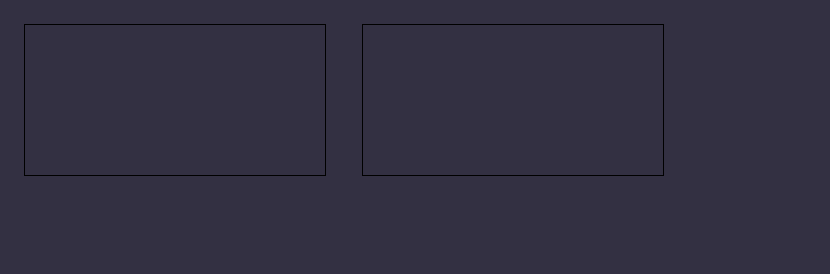
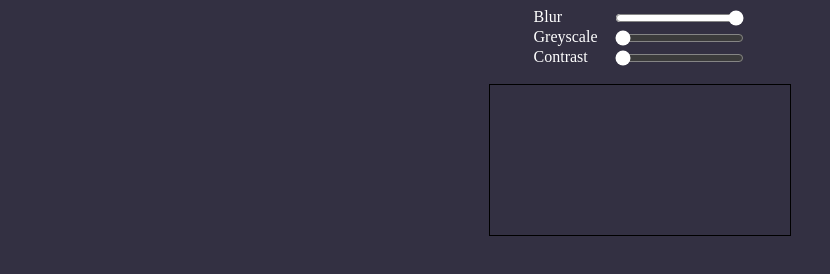
Before and after one commit to Box-Of-Hats/quick-pixelizer, a website with bundled scripts: page index.html in a window 1280 px wide. Shown: the whole page, without its empty margins (0-830 px from the left). Built offline with nearby package versions, Linux system fonts and the light colour scheme.

Commit message:
add filter controls

```diff
--- a/index.css
+++ b/index.css
@@ -8,4 +8,25 @@ canvas {
 
 .image-editor {
 	background-color: rgb(51, 48, 66);
+	display: flex;
+	align-items: center;
+	flex-direction: column;
 }
+
+.image-editor li,
+.image-editor ul {
+	list-style-type: none;
+	margin: 0;
+	padding: 0;
+}
+
+* {
+	color: rgb(255, 255, 255);
+	accent-color: rgb(255, 255, 255);
+}
+
+.image-editor li {
+	display: flex;
+	gap: 1rem;
+	justify-content: space-between;
+}
--- a/index.html
+++ b/index.html
@@ -7,7 +7,8 @@
 		<title>Img Editor</title>
 	</head>
 	<body class="image-editor">
+		<ul class="image-editor__controls"></ul>
 		<canvas></canvas>
-		<script src="index.js"></script>
 	</body>
+	<script src="index.js"></script>
 </html>
--- a/index.ts
+++ b/index.ts
@@ -8,15 +8,61 @@ interface Rectangle extends Point {
 	width: number;
 }
 
+interface Filter {
+	id: string;
+	min: number;
+	max: number;
+	step: number;
+	label: string;
+	input?: HTMLInputElement;
+	getString: (value: string) => string;
+	default: number;
+}
+
 class ImageEditor {
 	private selections: Rectangle[] = [];
 	private parent: HTMLElement;
 	private startMouse: Point | undefined;
 	private canvas: HTMLCanvasElement;
 	private canvasCtx: CanvasRenderingContext2D;
+	/**
+	 * Hidden canvas used to perform region modifications
+	 */
 	private workingCanvas: HTMLCanvasElement = document.createElement("canvas");
 
-	constructor(parent: HTMLElement) {
+	private controlsParent: HTMLElement;
+
+	private filters: Filter[] = [
+		{
+			id: "blur",
+			min: 0,
+			max: 10,
+			step: 1,
+			label: "Blur",
+			default: 10,
+			getString: (value) => `blur(${value}px)`,
+		},
+		{
+			id: "grayscale",
+			min: 0,
+			max: 1,
+			step: 0.1,
+			default: 0,
+			label: "Greyscale",
+			getString: (value) => `grayscale(${value})`,
+		},
+		{
+			id: "contrast",
+			min: 0,
+			max: 100,
+			step: 10,
+			default: 0,
+			label: "Contrast",
+			getString: (value) => `contrast(${value}%)`,
+		},
+	];
+
+	constructor(parent: HTMLElement, controlsParent: HTMLElement) {
 		this.parent = parent;
 
 		const canvas = parent.querySelector<HTMLCanvasElement>("canvas");
@@ -28,11 +74,38 @@ class ImageEditor {
 		this.canvas = canvas;
 		this.canvasCtx = ctx;
 
-		document.body.appendChild(this.workingCanvas);
+		this.controlsParent = controlsParent;
 
 		this.init();
 	}
 
+	private addControls() {
+		this.filters.forEach((filter) => {
+			const filterId = `control--${filter.id}`;
+			const filterInput = document.createElement("input");
+			filterInput.type = "range";
+			filterInput.min = filter.min.toString();
+			filterInput.max = filter.max.toString();
+			filterInput.step = filter.step.toString();
+			filterInput.dataset.id = filterId;
+			filterInput.value = filter.default.toString();
+			const filterLabel = document.createElement("label");
+			filterLabel.innerText = filter.label;
+			filterLabel.htmlFor = filterId;
+			const blurContainer = document.createElement("li");
+			blurContainer.appendChild(filterLabel);
+			blurContainer.appendChild(filterInput);
+			this.controlsParent.appendChild(blurContainer);
+			filter.input = filterInput;
+		});
+	}
+
+	/**
+	 * Load an image onto the canvas
+	 *
+	 * @param canvas
+	 * @param imageFile
+	 */
 	loadImageIntoCanvas(canvas: HTMLCanvasElement, imageFile: File) {
 		const img = new Image();
 		const ctx = canvas.getContext("2d");
@@ -49,7 +122,11 @@ class ImageEditor {
 		img.src = URL.createObjectURL(imageFile);
 	}
 
+	/**
+	 * Initialize state and event listeners
+	 */
 	init() {
+		this.addControls();
 		this.parent.addEventListener("paste", (ev) => {
 			const imageFile = getImageFromClipboard(ev);
 			if (!imageFile) {
@@ -86,10 +163,6 @@ class ImageEditor {
 			this.workingCanvas.height = height;
 			this.workingCanvas.width = width;
 
-			//Draw a rectangle on the main canvas
-			this.canvasCtx.beginPath();
-			this.canvasCtx.strokeStyle = "#FFCD710e";
-			this.canvasCtx.strokeRect(startX, startY, width, height);
 			this.startMouse = undefined;
 
 			this.blurRegion(this.canvas, newRectangle);
@@ -113,7 +186,17 @@ class ImageEditor {
 			throw "No context found for working canvas";
 		}
 
-		workingCtx.filter = "grayscale(1) blur(10px)";
+		let filterString = ``;
+		this.filters.forEach((filter) => {
+			if (filter.input?.value && filter.input.value !== "0") {
+				console.log("Value", filter, filter.input.value);
+				const stringForFilter = filter.getString(filter.input.value);
+				filterString = `${filterString} ${stringForFilter}`;
+			}
+		});
+
+		workingCtx.filter = filterString;
+		console.log(filterString);
 		workingCtx.drawImage(
 			canvas,
 			region.x,
@@ -142,9 +225,24 @@ function getImageFromClipboard(ev: ClipboardEvent) {
 	}
 }
 
+function copyCanvasToClipboard(canvas: HTMLCanvasElement) {
+	canvas.toBlob(function (blob) {
+		if (!blob) {
+			return;
+		}
+		//@ts-ignore
+		const item = new ClipboardItem({ "image/png": blob });
+		//@ts-ignore
+		navigator.clipboard.write([item]);
+	});
+}
+
 function init() {
-	const body = document.querySelector("body")!;
-	const _ = new ImageEditor(body);
+	const body = document.querySelector<HTMLElement>("body")!;
+	const controls = document.querySelector<HTMLElement>(
+		".image-editor__controls"
+	)!;
+	const _ = new ImageEditor(body, controls);
 }
 
 init();
--- a/package.json
+++ b/package.json
@@ -8,5 +8,8 @@
 	},
 	"keywords": [],
 	"author": "",
-	"license": "ISC"
+	"license": "ISC",
+	"dependencies": {
+		"typescript": "^4.4.2"
+	}
 }
```
Also changed, not shown: 2 other files.
